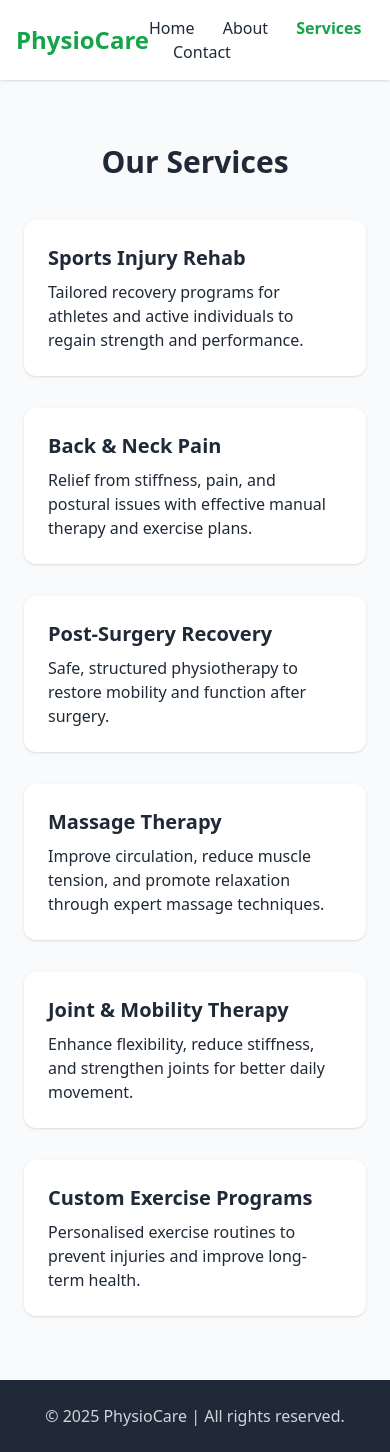
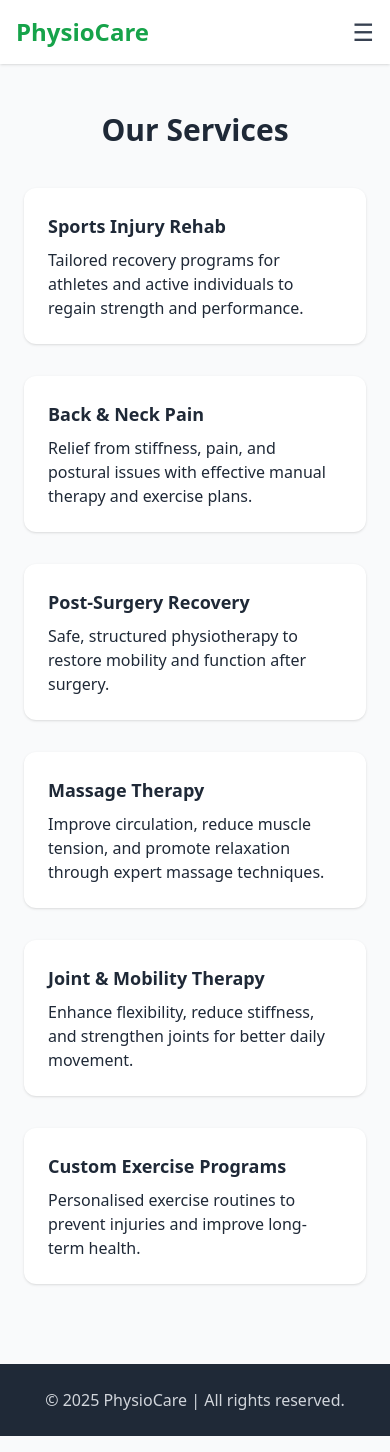
Before and after one commit to krishnatural/physio-website, a plain HTML site: page services.html in a window 390 px wide. Drawn offline with nearby package versions, Linux system fonts and the light colour scheme.

Commit message:
Update services.html

```diff
--- a/services.html
+++ b/services.html
@@ -12,50 +12,64 @@
   <header class="bg-white shadow">
     <div class="max-w-6xl mx-auto flex justify-between items-center p-4">
       <h1 class="text-2xl font-bold text-green-600">PhysioCare</h1>
-      <nav class="space-x-6">
+      <button id="menu-btn" class="block md:hidden text-gray-700 focus:outline-none text-2xl">☰</button>
+      <nav id="menu" class="hidden md:flex space-x-6">
         <a href="index.html" class="hover:text-green-600">Home</a>
         <a href="about.html" class="hover:text-green-600">About</a>
         <a href="services.html" class="text-green-600 font-semibold">Services</a>
         <a href="contact.html" class="hover:text-green-600">Contact</a>
       </nav>
     </div>
+    <div id="mobile-menu" class="hidden flex-col space-y-2 px-4 pb-4 md:hidden">
+      <a href="index.html" class="block hover:text-green-600">Home</a>
+      <a href="about.html" class="block hover:text-green-600">About</a>
+      <a href="services.html" class="block text-green-600 font-semibold">Services</a>
+      <a href="contact.html" class="block hover:text-green-600">Contact</a>
+    </div>
   </header>
 
   <!-- Services Section -->
-  <section class="max-w-6xl mx-auto py-16 px-6">
-    <h2 class="text-3xl font-bold text-center mb-10">Our Services</h2>
-    <div class="grid md:grid-cols-2 lg:grid-cols-3 gap-8">
+  <section class="max-w-6xl mx-auto py-12 md:py-16 px-6">
+    <h2 class="text-3xl md:text-4xl font-bold text-center mb-10">Our Services</h2>
+    <div class="grid gap-8 md:grid-cols-2 lg:grid-cols-3">
       <div class="bg-white p-6 rounded-xl shadow">
-        <h3 class="text-xl font-semibold mb-2">Sports Injury Rehab</h3>
+        <h3 class="text-lg md:text-xl font-semibold mb-2">Sports Injury Rehab</h3>
         <p>Tailored recovery programs for athletes and active individuals to regain strength and performance.</p>
       </div>
       <div class="bg-white p-6 rounded-xl shadow">
-        <h3 class="text-xl font-semibold mb-2">Back & Neck Pain</h3>
+        <h3 class="text-lg md:text-xl font-semibold mb-2">Back & Neck Pain</h3>
         <p>Relief from stiffness, pain, and postural issues with effective manual therapy and exercise plans.</p>
       </div>
       <div class="bg-white p-6 rounded-xl shadow">
-        <h3 class="text-xl font-semibold mb-2">Post-Surgery Recovery</h3>
+        <h3 class="text-lg md:text-xl font-semibold mb-2">Post-Surgery Recovery</h3>
         <p>Safe, structured physiotherapy to restore mobility and function after surgery.</p>
       </div>
       <div class="bg-white p-6 rounded-xl shadow">
-        <h3 class="text-xl font-semibold mb-2">Massage Therapy</h3>
+        <h3 class="text-lg md:text-xl font-semibold mb-2">Massage Therapy</h3>
         <p>Improve circulation, reduce muscle tension, and promote relaxation through expert massage techniques.</p>
       </div>
       <div class="bg-white p-6 rounded-xl shadow">
-        <h3 class="text-xl font-semibold mb-2">Joint & Mobility Therapy</h3>
+        <h3 class="text-lg md:text-xl font-semibold mb-2">Joint & Mobility Therapy</h3>
         <p>Enhance flexibility, reduce stiffness, and strengthen joints for better daily movement.</p>
       </div>
       <div class="bg-white p-6 rounded-xl shadow">
-        <h3 class="text-xl font-semibold mb-2">Custom Exercise Programs</h3>
+        <h3 class="text-lg md:text-xl font-semibold mb-2">Custom Exercise Programs</h3>
         <p>Personalised exercise routines to prevent injuries and improve long-term health.</p>
       </div>
     </div>
   </section>
 
   <!-- Footer -->
-  <footer class="bg-gray-800 text-gray-300 text-center py-6">
+  <footer class="bg-gray-800 text-gray-300 text-center py-6 mt-8">
     <p>&copy; 2025 PhysioCare | All rights reserved.</p>
   </footer>
 
+  <script>
+    const btn = document.getElementById("menu-btn");
+    const mobileMenu = document.getElementById("mobile-menu");
+    btn.addEventListener("click", () => {
+      mobileMenu.classList.toggle("hidden");
+    });
+  </script>
 </body>
 </html>
```
